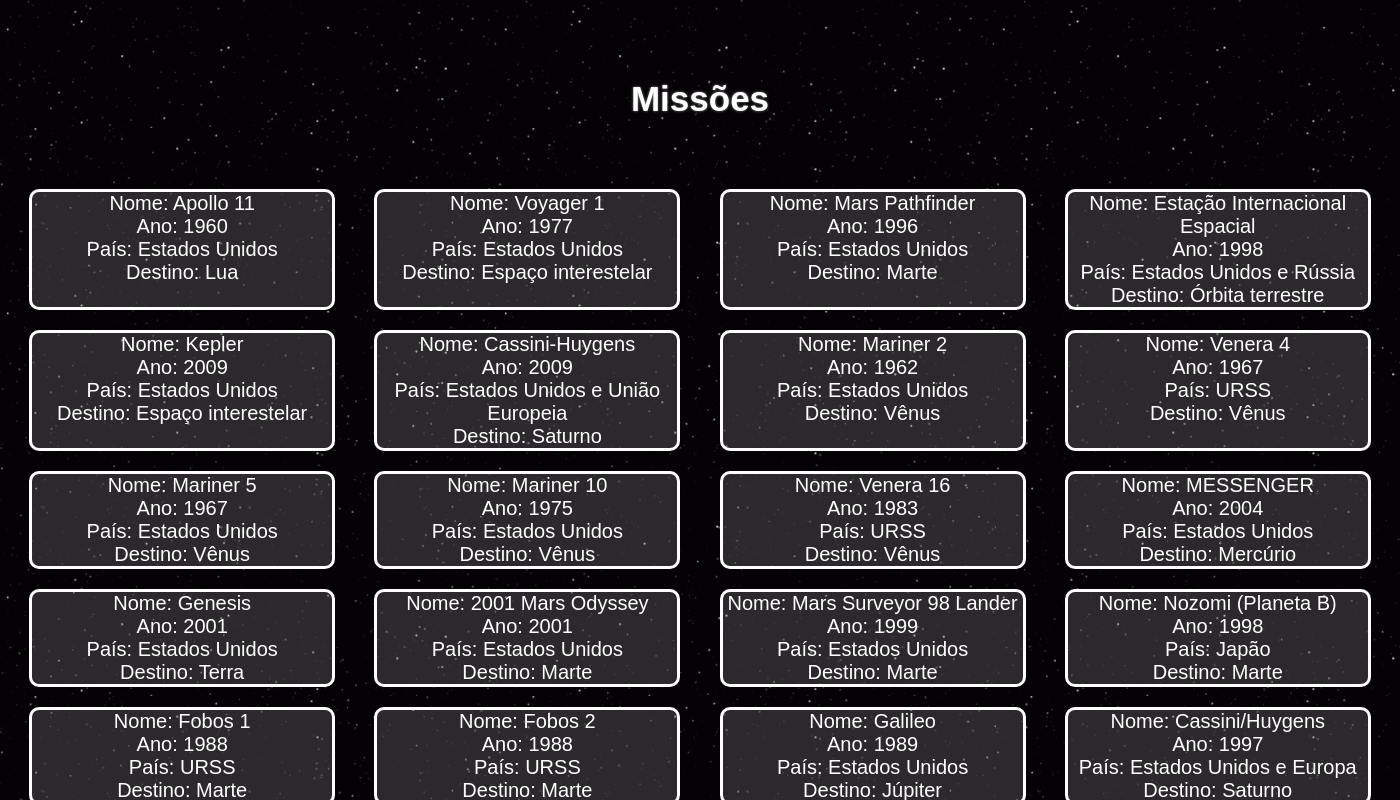
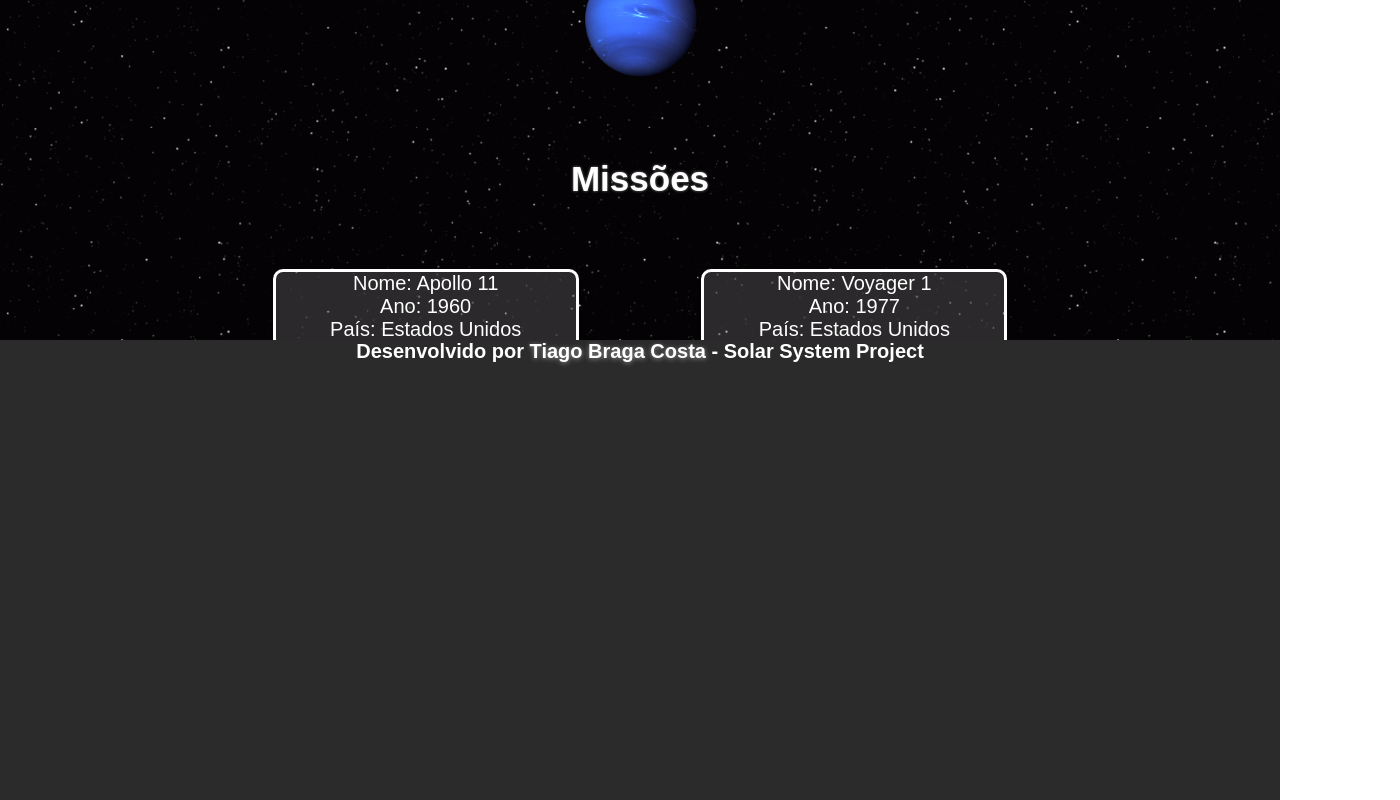
Before and after one commit to zTiagok/trybe-12.solar-system, a React (Create React App) app: page / in a window 1280 px wide. Shown: the part 440-1240 px from the top of the page, 1400 px wide, since content can reach past the window. Built offline with nearby package versions, Linux system fonts and the light colour scheme; a web font is replaced by a local one.

Commit message:
c2 - Finalização do CSS

```diff
--- a/src/App.css
+++ b/src/App.css
@@ -16,7 +16,13 @@
 header {
   margin-top: 10px;
   font-size: x-large;
-  text-shadow: 0px 1px 3px white;
+  text-align: center;
+  width: 100%;
+  position: fixed;
+  background-color: rgb(43, 43, 43);
+  color: rgb(255, 255, 255);
+  text-shadow: 0px 0px 5px white;
+  top: -10px;
 }
 
 #solar-system {
@@ -31,7 +37,7 @@
 #solar-system-title {
   width: 100%;
   font-size: 35px;
-  margin-top: 20px;
+  margin-top: 100px;
   text-shadow: 0px 0px 3px gray;
   margin-bottom: 60px;
 }
@@ -63,7 +69,7 @@
   flex-direction: row;
   flex-wrap: wrap;
   justify-content: space-evenly;
-  width: 1400px;
+  width: 75%;
   margin: auto;
   margin-bottom: 225px;
 }
@@ -102,3 +108,20 @@
   transition-delay: 0s;
   transition-duration: .5s;
 }
+
+#footer {
+  background-color: rgb(43, 43, 43);
+  color: white;
+  font-weight: 700;
+  font-size: 20px;
+  position: fixed;
+  width: 100%;
+  text-justify: distribute;
+  top: 97.5%;
+  height: 1000px;
+}
+
+#eu {
+  color: rgb(255, 255, 255);
+  text-shadow: 0px 1px 5px rgba(255, 254, 254, 0.479);
+}
--- a/src/App.js
+++ b/src/App.js
@@ -2,6 +2,7 @@
 import Header from './components/Header';
 import SolarSystem from './components/SolarSystem';
 import Missions from './components/Missions';
+import Footer from './components/Footer';
 import './App.css';
 
 class App extends React.Component {
@@ -12,6 +13,7 @@
         <Header />
         <SolarSystem />
         <Missions />
+        <Footer />
       </>
     );
   }
--- /dev/null
+++ b/src/components/Footer.jsx
@@ -0,0 +1,17 @@
+import React from 'react';
+
+class Footer extends React.Component {
+  render() {
+    return (
+      <div id="footer">
+        Desenvolvido por
+        {' '}
+        <b id="eu">Tiago Braga Costa </b>
+        {' '}
+        - Solar System Project
+      </div>
+    );
+  }
+}
+
+export default Footer;
```
